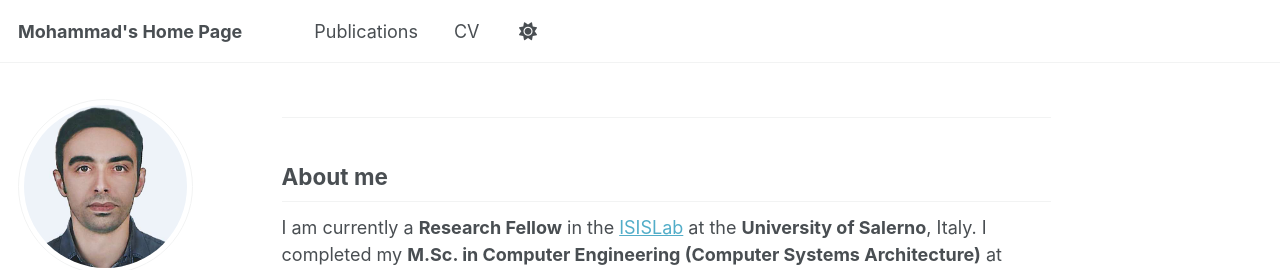
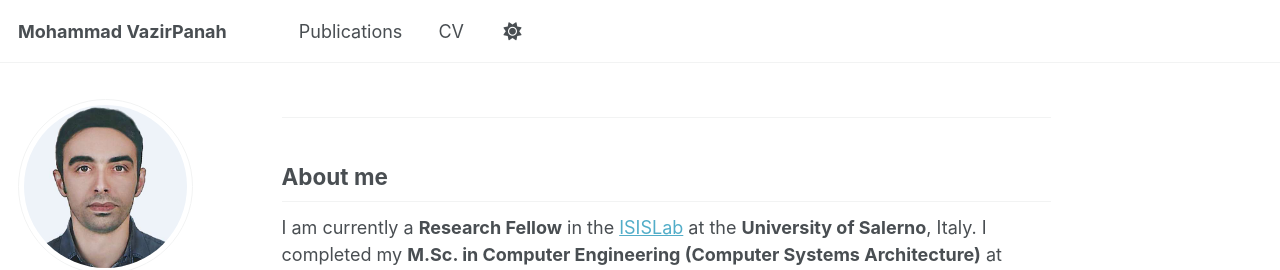
Before and after one commit to mohammadvazirpanah/mohammadvazirpanah.github.io, a Jekyll site: the page built from _pages/about.md, in a window 1280 px wide. Shown: the top 270 px of the page. Built offline with Jekyll 4.4.1, drawn with Linux system fonts in a browser that asks for light colours; some web fonts are replaced.

Commit message:
Update _config.yml

```diff
--- a/_config.yml
+++ b/_config.yml
@@ -9,7 +9,7 @@
 # Basic Site Settings
 locale                   : "en-US"
 site_theme               : "default"
-title                    : "Mohammad's Home Page"
+title                    : "Mohammad VazirPanah"
 title_separator          : "-"
 name                     : &name "Mohammad VazirPanah"
 description              : &description "Research Fellow in Embedded and Cyber-Physical Systems | HPC Enthusiast"
```
